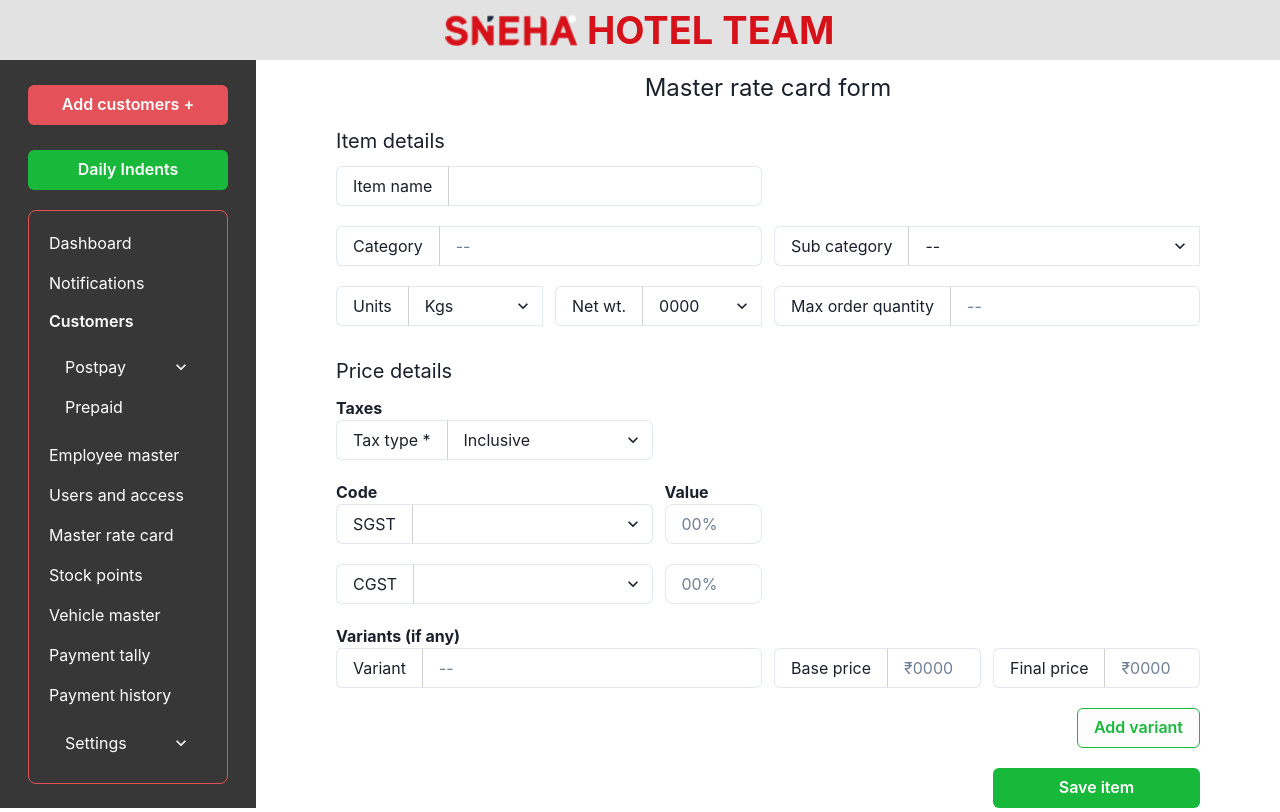
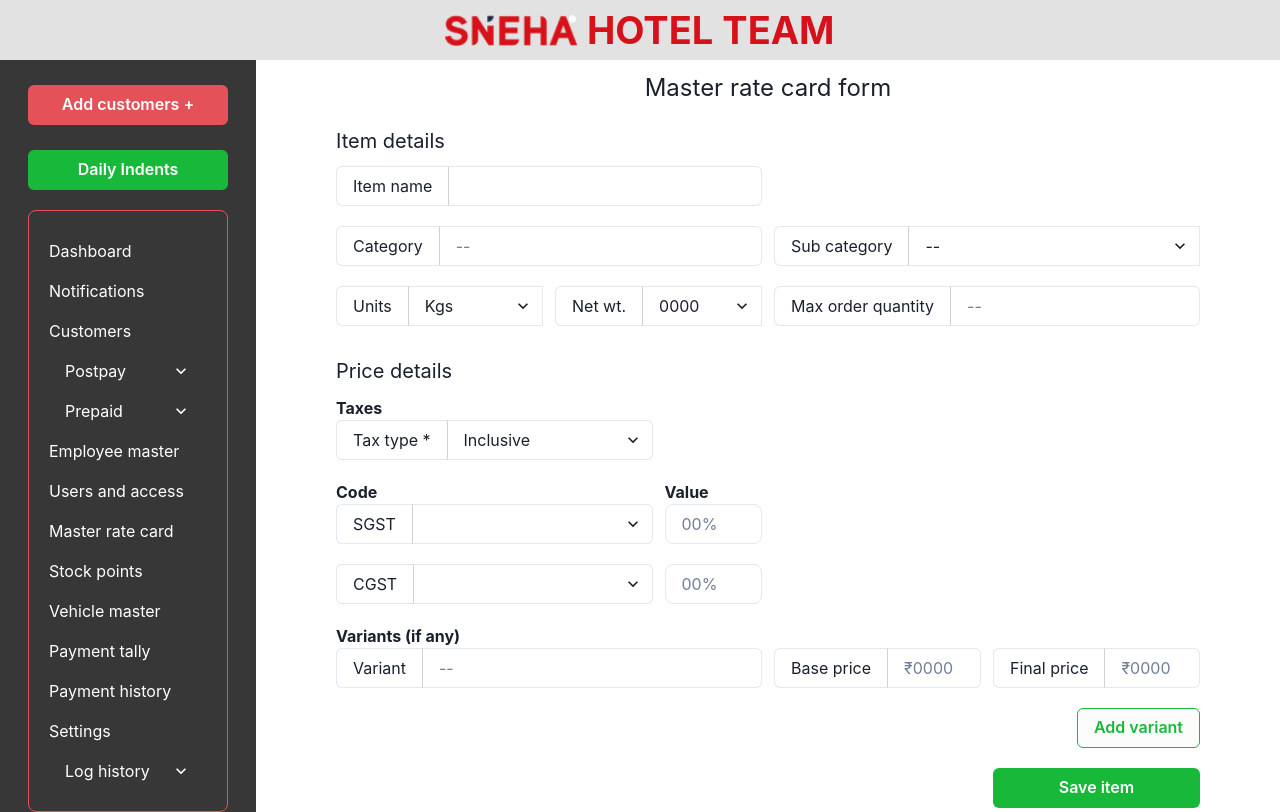
Before and after one commit to Racen18/Hotel-App, a React (Create React App) app: page / in a window 1280 px wide. Built offline with nearby package versions, Linux system fonts and the light colour scheme.

Commit message:
SidebarJSON configuration added

```diff
--- a/src/components/Sidebar.js
+++ b/src/components/Sidebar.js
@@ -1,4 +1,5 @@
 import React from "react";
+import SidebarJSON from "../data/Sidebar.json";
 import {
   Center,
   Button,
@@ -9,8 +10,6 @@ import {
   AccordionItem,
   AccordionPanel,
   AccordionIcon,
-  Flex,
-  Link,
 } from "@chakra-ui/react";
 
 function Sidebar() {
@@ -23,81 +22,48 @@ function Sidebar() {
         <Button marginBottom="20px" w="200px" color="white" bg="#18B83B">
           Daily Indents
         </Button>
+
         <Box
           border="1px solid #E45159"
           borderRadius="8px"
           color="white"
           w="200px"
+          padding="20px"
         >
-          <Box display="flex" flexDirection="column" gap="16px" padding="20px">
-            <Text>Dashboard</Text>
-            <Text>Notifications</Text>
-            <Button color="white" variant="link" justifyContent="start">
-              Customers
-            </Button>
+          {SidebarJSON.map((item) => (
+            <>
+              <Text key={item.value} paddingY="8px" fontSize="16px">
+                {item.name}
+              </Text>
               <Accordion allowMultiple>
+                {item.subData !== [] &&
+                  item.subData.map((data) => (
                     <AccordionItem borderStyle="none">
                       <h2>
-                  <AccordionButton>
+                        <AccordionButton key={data.value}>
                           <Box flex="1" textAlign="left">
-                      Postpay
+                            {data.name}
                           </Box>
                           <AccordionIcon />
                         </AccordionButton>
                       </h2>
-                <AccordionPanel borderLeft="0.1px solid #80808040" pb={4}>
-                  <Flex>
-                    <Link>next 7 days</Link>
-                  </Flex>
-                  <Flex>
-                    <Link>next 15 days</Link>
-                  </Flex>
-                  <Flex>
-                    <Link>next 30 days</Link>
-                  </Flex>
-                  <Flex>
-                    <Link>next 45 days</Link>
-                  </Flex>
-                  <Flex>
-                    <Link>next 60 days</Link>
-                  </Flex>
+                      {data.subData !== [] &&
+                        data.subData.map((value) => (
+                          <AccordionPanel
+                            key={value.value}
+                            padding="5px"
+                            borderLeft="0.1px solid #80808040"
+                            color="#C2C2C2"
+                            fontSize="16px"
+                          >
+                            <Center>{value.name}</Center>
                           </AccordionPanel>
+                        ))}
                     </AccordionItem>
-              <AccordionItem borderStyle="none">
-                <h2>
-                  <AccordionButton>
-                    <Box flex="1" textAlign="left">
-                      Prepaid
-                    </Box>
-                  </AccordionButton>
-                </h2>
-              </AccordionItem>
+                  ))}
               </Accordion>
-            <Text>Employee master</Text>
-            <Text>Users and access</Text>
-            <Text>Master rate card</Text>
-            <Text>Stock points</Text>
-            <Text>Vehicle master</Text>
-            <Text>Payment tally</Text>
-            <Text>Payment history</Text>
-            <Accordion allowMultiple>
-              <AccordionItem borderStyle="none">
-                <h2>
-                  <AccordionButton>
-                    <Box flex="1" textAlign="left">
-                      Settings
-                    </Box>
-                    <AccordionIcon />
-                  </AccordionButton>
-                </h2>
-                <AccordionPanel pb={4} borderLeft="0.1px solid #80808040">
-                  <Flex>
-                    <Link>Log history</Link>
-                  </Flex>
-                </AccordionPanel>
-              </AccordionItem>
-            </Accordion>
-          </Box>
+            </>
+          ))}
         </Box>
       </Center>
     </Box>
--- a/src/components/Topbar.js
+++ b/src/components/Topbar.js
@@ -50,7 +50,7 @@ function Topbar() {
         <DrawerOverlay>
           <DrawerContent>
             <DrawerCloseButton />
-            <DrawerBody>
+            <DrawerBody p="0">
               <Sidebar />
             </DrawerBody>
           </DrawerContent>
--- a/src/data/Sidebar.json
+++ b/src/data/Sidebar.json
@@ -0,0 +1,106 @@
+[
+  {
+    "name": "Dashboard",
+    "value": "Dashboard",
+    "userType": "customer",
+    "subData": []
+  },
+  {
+    "name": "Notifications",
+    "value": "Notifications",
+    "userType": "customer",
+    "subData": []
+  },
+  {
+    "name": "Customers",
+    "value": "Customers",
+    "userType": "admin",
+    "subData": [
+      {
+        "name": "Postpay",
+        "value": "Postpay",
+        "subData": [
+          {
+            "name": "next 7 days",
+            "value": "7"
+          },
+          {
+            "name": "next 15 days",
+            "value": "15"
+          },
+          {
+            "name": "next 30 days",
+            "value": "30"
+          },
+          {
+            "name": "next 45 days",
+            "value": "45"
+          },
+          {
+            "name": "next 60 days",
+            "value": "60"
+          }
+        ]
+      },
+      {
+        "name": "Prepaid",
+        "value": "Prepaid",
+        "subData": []
+      }
+    ]
+  },
+  {
+    "name": "Employee master",
+    "value": "Employee master",
+    "userType": "admin",
+    "subData": []
+  },
+  {
+    "name": "Users and access",
+    "value": "Users and access",
+    "userType": "admin",
+    "subData": []
+  },
+  {
+    "name": "Master rate card",
+    "value": "Master rate card",
+    "userType": "admin",
+    "subData": []
+  },
+  {
+    "name": "Stock points",
+    "value": "Stock points",
+    "userType": "admin",
+    "subData": []
+  },
+  {
+    "name": "Vehicle master",
+    "value": "Vehicle master",
+    "userType": "admin",
+    "subData": []
+  },
+  {
+    "name": "Payment tally",
+    "value": "Payment tally",
+    "userType": "admin",
+    "subData": []
+  },
+  {
+    "name": "Payment history",
+    "value": "Payment history",
+    "userType": "admin",
+    "subData": []
+  },
+  {
+    "name": "Settings",
+    "value": "Settings",
+    "userType": "admin",
+    "subData": [
+      {
+        "name": "Log history",
+        "value": "Log history",
+        "subData": []
+      }
+    ]
+  }
+]
```
Lines whose indentation alone changed are shown as unchanged.
